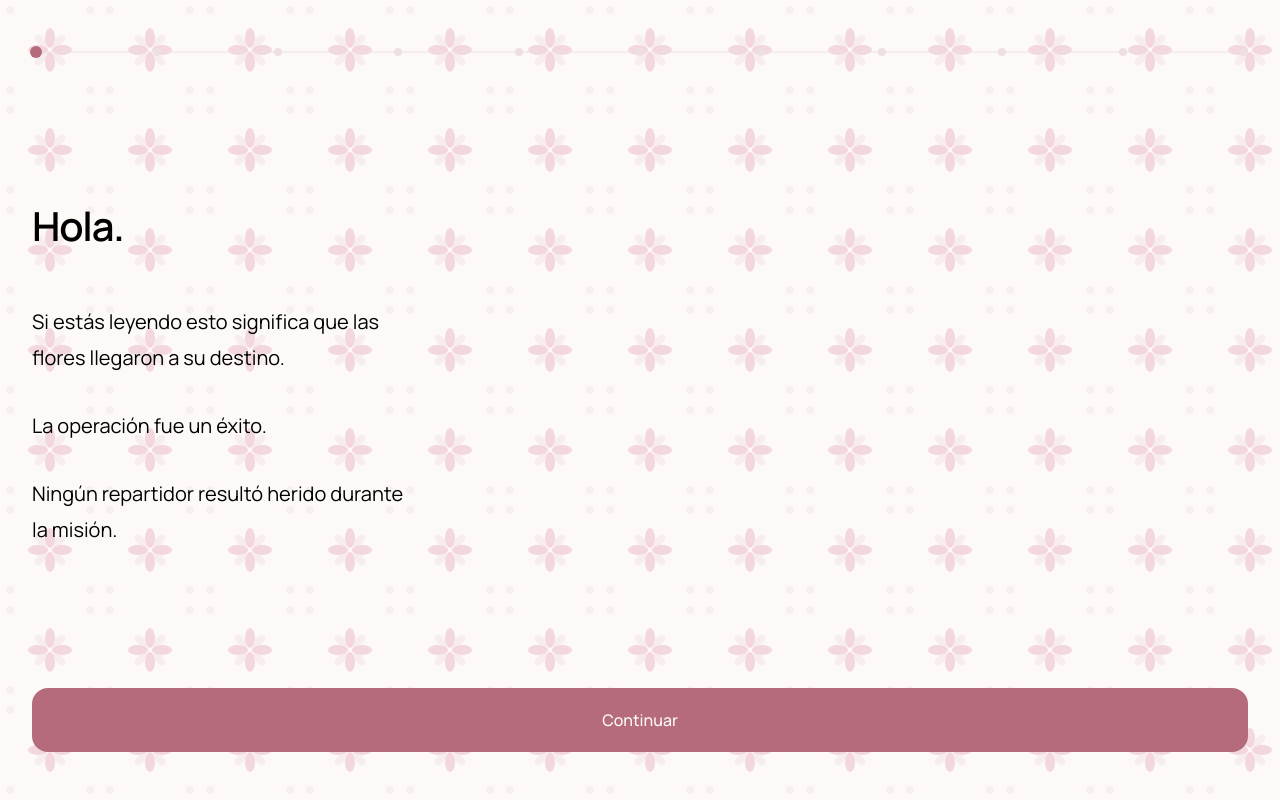
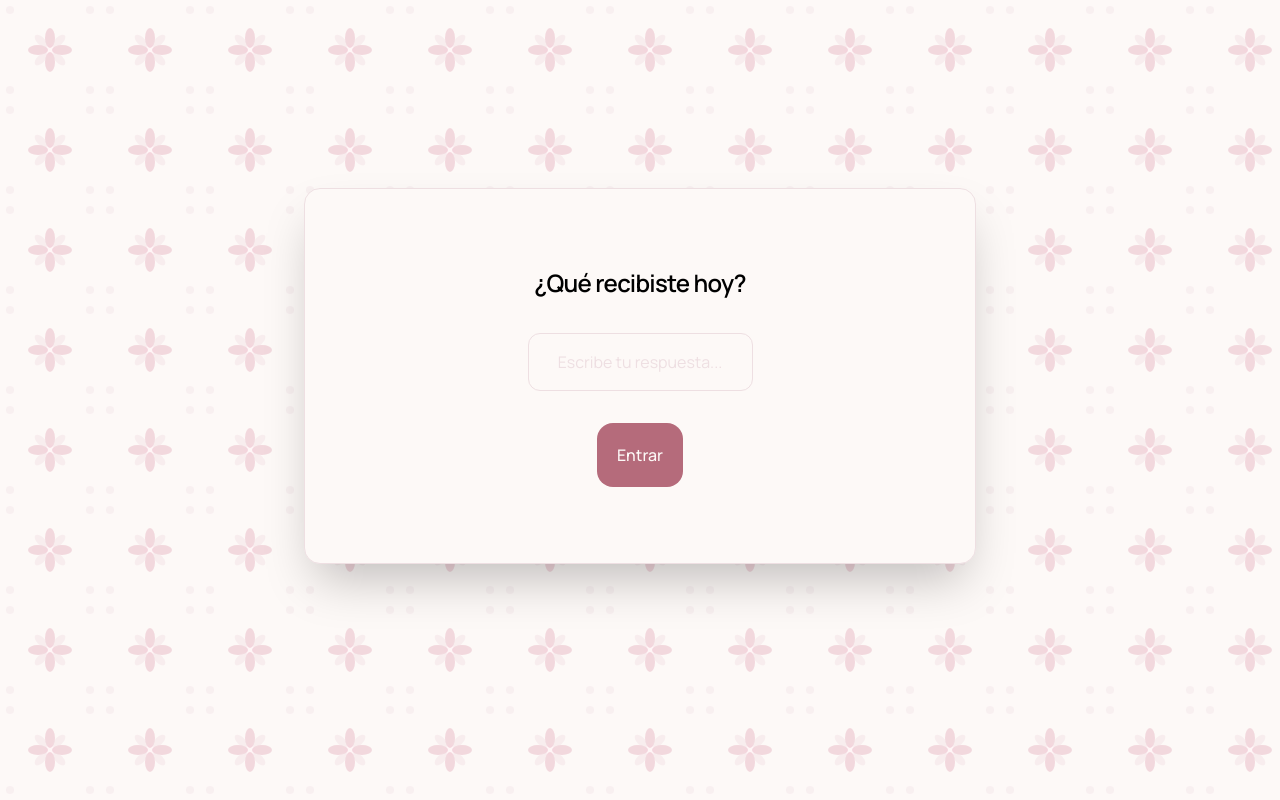
Before and after one commit to alan-fiig/secret-flowers, a React (Vite) app: page / in a window 1280 px wide. Built offline with nearby package versions, Linux system fonts and the light colour scheme.

Commit message:
feat: add login page

```diff
--- a/index.html
+++ b/index.html
@@ -7,7 +7,8 @@
     <link href="https://fonts.googleapis.com/css2?family=Manrope:wght@200..800&display=swap" rel="stylesheet">
     <link href="./src/style.css" rel="stylesheet">
     <meta name="viewport" content="width=device-width, initial-scale=1.0" />
-    <title>secret-flowers</title>
+    <link rel="icon" type="image/webp" href="/Clavel.webp">
+    <title>Secret Flowers</title>
   </head>
   <body>
     <div id="root"></div>
--- a/src/App.jsx
+++ b/src/App.jsx
@@ -7,6 +7,7 @@ import {
 } from "react-router-dom";
 import ProgressIndicator from "./components/ProgressIndicator";
 import FloralPattern from "./components/FloralPattern";
+import Login from "./pages/Login";
 import Welcome from "./pages/Welcome";
 import Invitation from "./pages/Invitation";
 import Reason from "./pages/Reason";
@@ -20,7 +21,8 @@ import Message from "./pages/Message";
 import GoodBye from "./pages/GoodBye";
 
 const stepMap = {
-  "/": 0,
+  "/login": 0,
+  "/welcome": 0,
   "/invitation": 1,
   "/reason": 2,
   "/curiosity": 3,
@@ -35,16 +37,19 @@ const stepMap = {
 
 function Layout() {
   const location = useLocation();
+  const isLogin = location.pathname === "/";
 
   return (
     <div className="h-screen flex flex-col bg-warm-white relative">
+      <FloralPattern />
+      {!isLogin && (
         <div className="pt-12 px-8 shrink-0 z-10">
-        <FloralPattern />
           <ProgressIndicator
             currentStep={stepMap[location.pathname] ?? 0}
             totalSteps={11}
           />
         </div>
+      )}
       <div className="flex-1 flex flex-col z-10">
         <Outlet />
       </div>
@@ -57,7 +62,8 @@ function App() {
     <BrowserRouter>
       <Routes>
         <Route element={<Layout />}>
-          <Route path="/" element={<Welcome />} />
+          <Route path="/" element={<Login />} />
+          <Route path="/welcome" element={<Welcome />} />
           <Route path="/invitation" element={<Invitation />} />
           <Route path="/reason" element={<Reason />} />
           <Route path="/curiosity" element={<Curiosity />} />
--- /dev/null
+++ b/src/pages/Login.jsx
@@ -0,0 +1,82 @@
+import { useState } from "react";
+import { useNavigate } from "react-router-dom";
+import FadeUp from "../components/FadeUp";
+import Button from "../components/Button";
+import Card from "../components/Card";
+
+const validAnswers = [
+  "flores",
+  "un ramo",
+  "claveles",
+  "una sorpresa",
+  "un regalo",
+];
+
+function Login() {
+  const navigate = useNavigate();
+  const [answer, setAnswer] = useState("");
+  const [error, setError] = useState(false);
+  const [shake, setShake] = useState(false);
+
+  const handleSubmit = () => {
+    const normalized = answer.trim().toLowerCase();
+    if (validAnswers.includes(normalized)) {
+      navigate("/welcome");
+    } else {
+      setError(true);
+      setShake(true);
+      setTimeout(() => setShake(false), 500);
+    }
+  };
+
+  const handleKeyDown = (e) => {
+    if (e.key === "Enter") handleSubmit();
+  };
+
+  return (
+    <section className="flex-1 flex flex-col px-8 pb-12">
+      <Card>
+        <FadeUp delay={0}>
+          <h2 className="text-charcoal text-[1.5rem] font-semibold tracking-[-0.03em] text-center">
+            ¿Qué recibiste hoy?
+          </h2>
+        </FadeUp>
+
+        <FadeUp delay={0.4}>
+          <div className="mt-8 w-full max-w-xs">
+            <input
+              type="text"
+              value={answer}
+              onChange={(e) => {
+                setAnswer(e.target.value);
+                setError(false);
+              }}
+              onKeyDown={handleKeyDown}
+              placeholder="Escribe tu respuesta..."
+              className={`w-full p-4 rounded-xl border text-center text-charcoal placeholder:text-mist-gray outline-none transition-all ${
+                shake ? "animate-shake" : ""
+              } ${
+                error
+                  ? "border-error-red"
+                  : "border-mist-gray focus:border-sage-green"
+              }`}
+            />
+            {error && (
+              <p className="text-error-red text-sm mt-3 text-center">
+                Nombre de las flores...
+              </p>
+            )}
+          </div>
+        </FadeUp>
+
+        <FadeUp delay={0.8}>
+          <div className="mt-8 w-full max-w-xs">
+            <Button onClick={handleSubmit} text="Entrar" />
+          </div>
+        </FadeUp>
+      </Card>
+    </section>
+  );
+}
+
+export default Login;
--- a/src/pages/Welcome.jsx
+++ b/src/pages/Welcome.jsx
@@ -28,7 +28,7 @@ function Welcome() {
 
             <Text
               delay={1.2}
-              text={"Ningún repartidor resultó herido durante la misión."}
+              text={"Ningún repartidor resultó herido durante la entrega."}
             />
           </div>
         </div>
```
Also changed, not shown: public/Clavel.webp (added). Lines whose indentation alone changed are shown as unchanged.
